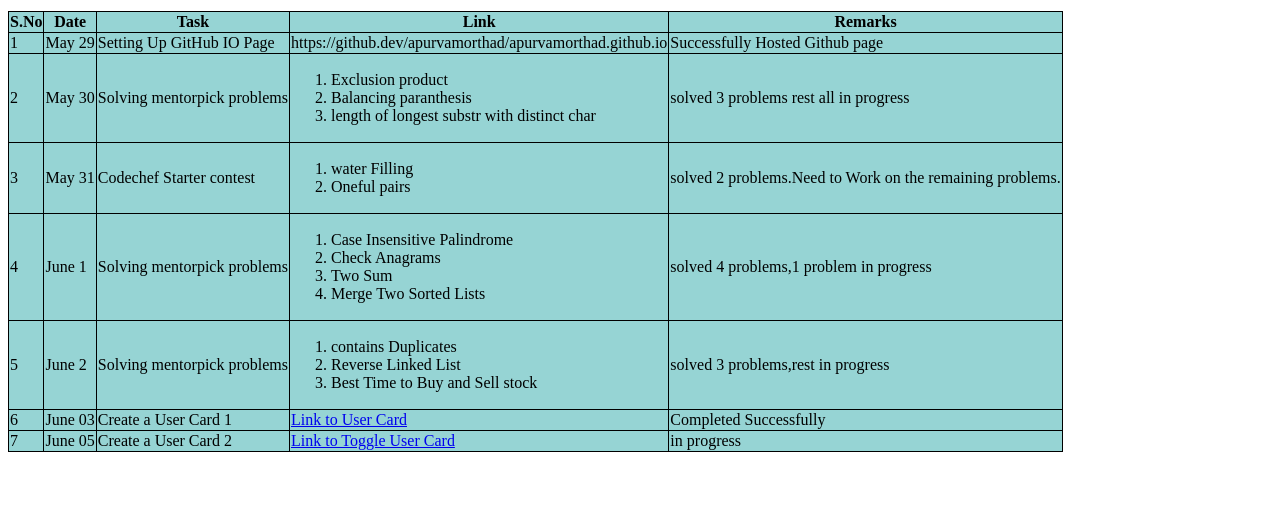
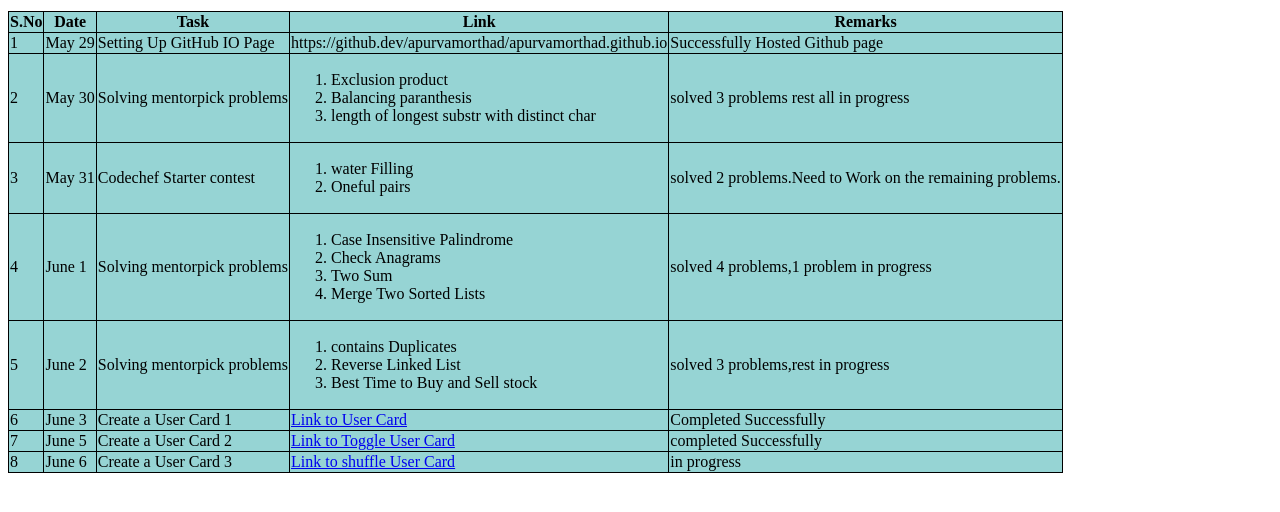
Before and after one commit to apurvamorthad/apurvamorthad.github.io, a plain HTML site: page index.html in a window 1280 px wide. Shown: the part 90-602 px from the top of the page. Drawn offline with Linux system fonts and the light colour scheme.

Commit message:
added user card 3

```diff
--- a/index.html
+++ b/index.html
@@ -78,16 +78,23 @@
         </tr>
         <tr>
             <td>6</td>
-            <td>June 03</td>
+            <td>June 3</td>
             <td>Create a User Card 1</td>
             <td><a href="./Card1.html">Link to User Card</a></td>
             <td>Completed Successfully</td>
         </tr>
         <tr>
             <td>7</td>
-            <td>June 05</td>
+            <td>June 5</td>
             <td>Create a User Card 2</td>
             <td><a href="./Card2.html">Link to Toggle User Card</a></td>
+            <td>completed Successfully</td>
+        </tr>
+        <tr>
+            <td>8</td>
+            <td>June 6</td>
+            <td>Create a User Card 3</td>
+            <td><a href="./Card3.html">Link to shuffle User Card</a></td>
             <td>in progress</td>
         </tr>
     </table>
```
